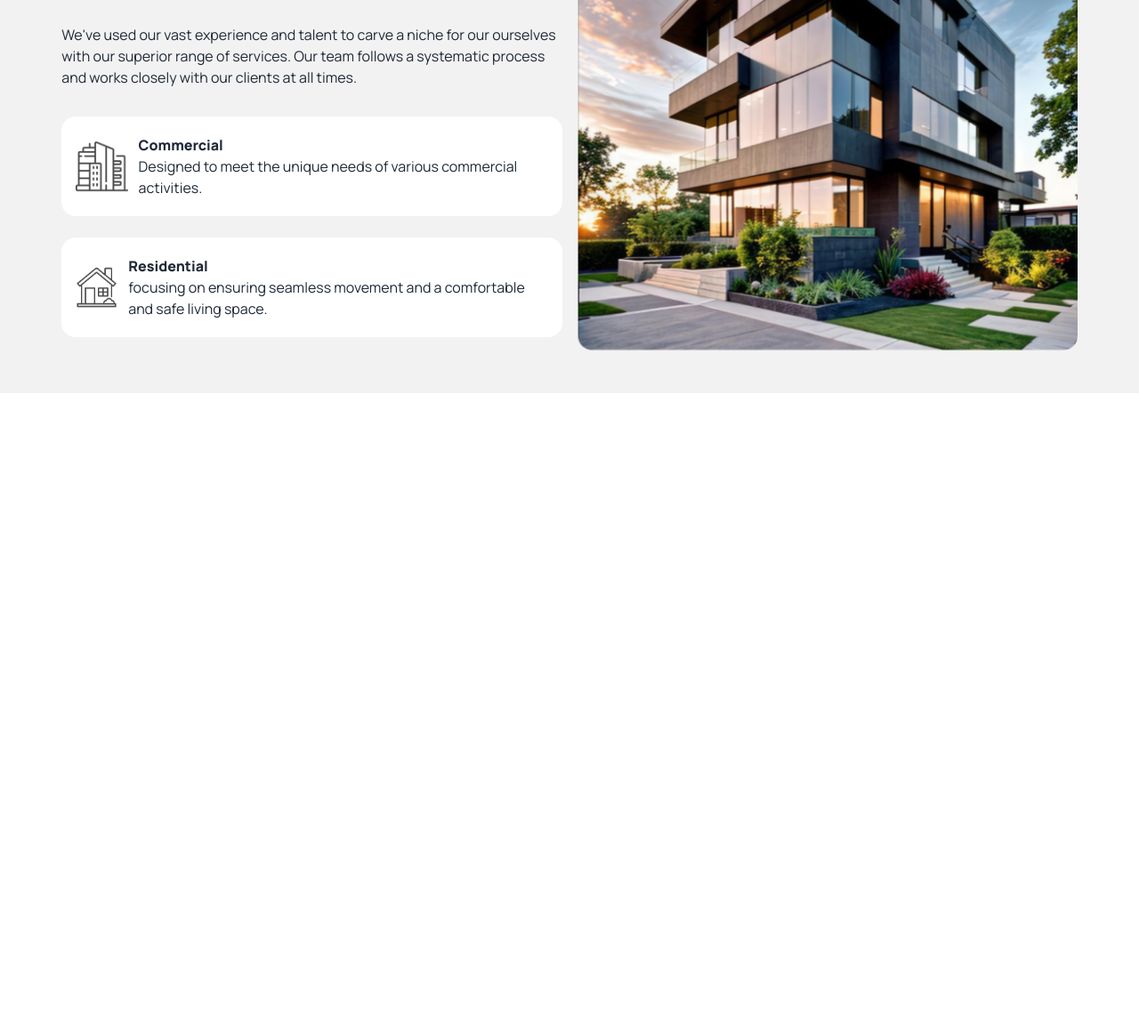
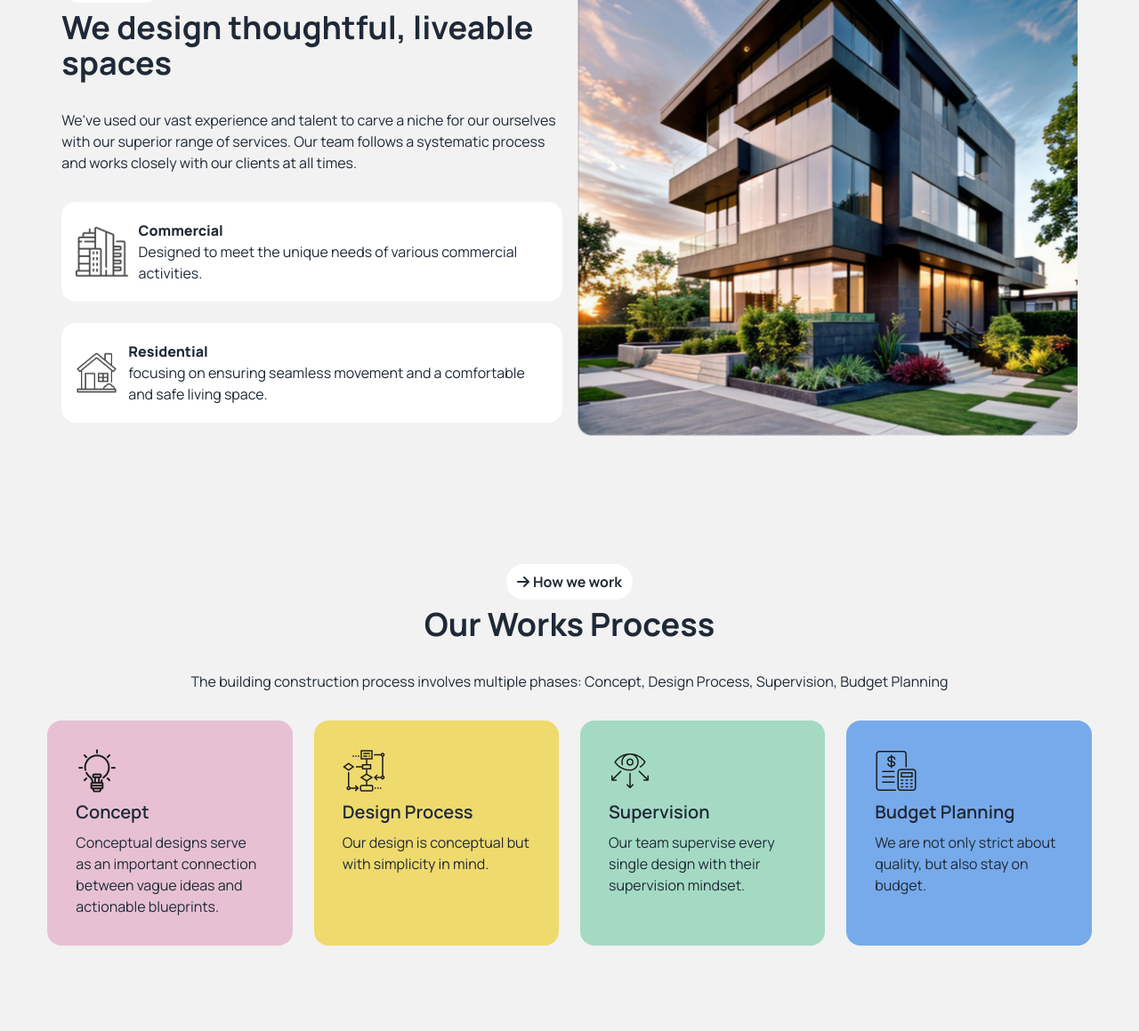
Before and after one commit to Binita-Karmakar/Assignment-Three, a plain HTML site: page index.html in a window 1280 px wide. Shown: the part 1072-2231 px from the top of the page at 89% size. Before the commit the page ends 1514 px from the top, so only its background shows below. Drawn offline with nearby package versions, Linux system fonts and the light colour scheme.

Commit message:
Add our work process section

```diff
--- a/index.html
+++ b/index.html
@@ -98,13 +98,13 @@
 
         <!-- banner section -->
         <section class="lg:w-9/12 mx-auto">
-            <div class="hero min-h-screen">
+            <div class="min-h-screen">
                 <div class="hero-content text-center flex flex-col">
                     <div>
                         <img src="assets/banner.png" alt="house" class="w-full">
                     </div>
                     <div>
-                        <h1 class="text-5xl font-bold">A barn house of this design has a striking appearance</h1>
+                        <h1 class="text-6xl font-extrabold">A barn house of this design has a striking appearance</h1>
                         <p class="p-6">
                             The barn house captivates with its blend of rustic charm and modern sophistication,
                             featuring weathered wood, sleek metal accents, and large windows that flood the space with
@@ -125,7 +125,7 @@
     <body>
         <!-- about us section -->
         <section class="bg-base-200">
-            <div class="hero w-11/12 mx-auto">
+            <div class="hero w-11/12 mx-auto py-24">
                 <div class="hero-content py-12 flex-col lg:flex-row">
 
                     <div class="relative space-y-2 flex-1">
@@ -172,6 +172,56 @@
                 </div>
             </div>
         </section>
+
+        <!-- Our work progress section -->
+        <section class="bg-base-200">
+            <div class=" w-11/12 mx-auto text-center pb-24 space-y-2">
+                <button class="flex justify-self-center items-center space-x-1 bg-white px-3 py-2 rounded-3xl">
+                    <i class="fa-solid fa-arrow-right"></i>
+                    <h3 class="font-bold">How we work</h3>
+                </button>
+                <h1 class="text-4xl font-bold">Our Works Process</h1>
+                <p class="py-6">
+                    The building construction process involves multiple phases: Concept, Design Process, Supervision, Budget
+                    Planning
+                </p>
+                <div class="grid grid-cols-1 md:grid-cols-2 lg:grid-cols-4 gap-6">
+                    <!-- concept card -->
+                    <div class="card-body bg-[#E7C1D3] text-left rounded-2xl">
+                        <figure>
+                            <img src="assets/concept.png" alt="concept png" />
+                        </figure>
+                        <h2 class="card-title">Concept</h2>
+                        <p>Conceptual designs serve as an important connection between vague ideas and actionable
+                            blueprints.</p>
+                    </div>
+                    <!-- design process card -->
+                    <div class="card-body bg-[#EFDA6E] text-left rounded-2xl">
+                        <figure>
+                            <img src="assets/flow-chart.png" alt="flow chart png" />
+                        </figure>
+                        <h2 class="card-title">Design Process</h2>
+                        <p>Our design is conceptual but with simplicity in mind.</p>
+                    </div>
+                    <!-- supervision card -->
+                    <div class="card-body bg-[#A4DAC3] text-left rounded-2xl">
+                        <figure>
+                            <img src="assets/vision.png" alt="vision png" />
+                        </figure>
+                        <h2 class="card-title">Supervision</h2>
+                        <p>Our team supervise every single design with their supervision mindset.</p>
+                    </div>
+                    <!--  -->
+                    <div class="card-body bg-[#77AAEA] text-left rounded-2xl">
+                        <figure>
+                            <img src="assets/budget-planning.png" alt="budget-planning png" />
+                        </figure>
+                        <h2 class="card-title">Budget Planning</h2>
+                        <p>We are not only strict about quality, but also stay on budget.</p>
+                    </div>
+                </div>
+            </div>
+        </section>
     </body>
     <footer>
 
```
